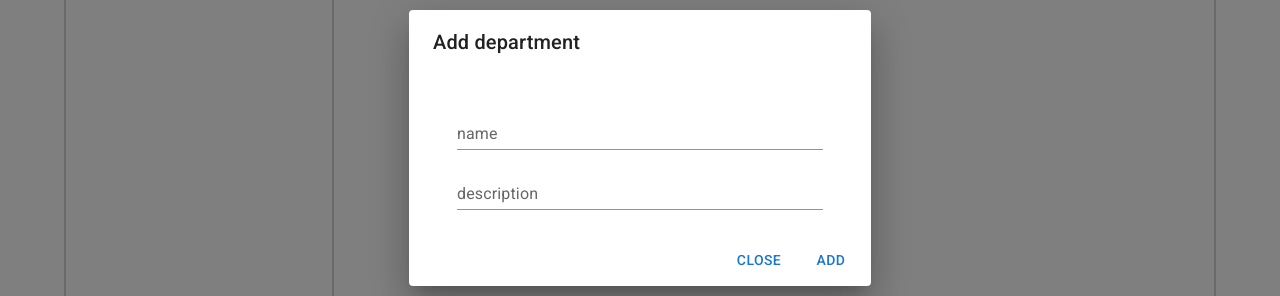
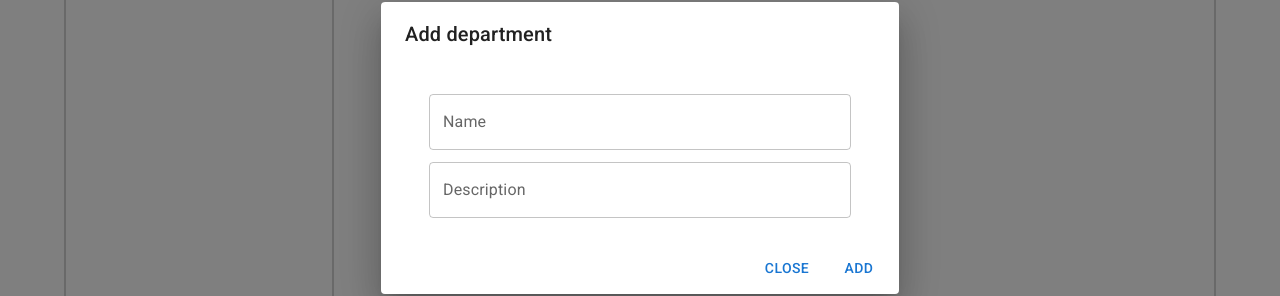
Before and after one commit to AlexanderShirokovExceedTeam/departments-client, a React (Create React App) app: page /departments in a window 1280 px wide. Both pictures are taken after a click on the button "ADD". Shown: the part 252-548 px from the top of the page. Built offline with nearby package versions, Linux system fonts and the light colour scheme; no server answers.

Commit message:
[WIP] MUI + formik + yup

```diff
--- a/src/components/ModalForm/index.jsx
+++ b/src/components/ModalForm/index.jsx
@@ -7,11 +7,10 @@ import {
   DialogContent,
   DialogTitle,
   Container,
-
+  TextField
 } from "@mui/material";
 import * as yup from "yup";
 import { useFormik } from "formik";
-import { ValidatorForm } from "react-material-ui-form-validator";
 
 import UserTextField from "../UserTextField/index";
 
@@ -21,10 +20,10 @@ const validationSchemaDepartment = yup.object().shape({
 });
 
 const validationSchemaEmployee = yup.object().shape({
-  email: yup.string().email('Invalid email').required('Field is required'),
-  name: yup.string().required('Field is required'),
-  age: yup.number().required('Field is required').positive().integer(),
-  position: yup.string().required('Field is required'),
+  Email: yup.string().email('Invalid email').required('Field is required'),
+  Name: yup.string().required('Field is required'),
+  Age: yup.number().required('Field is required').positive().integer(),
+  Position: yup.string().required('Field is required'),
 });
 
 const ModalForm = ({
@@ -50,20 +49,17 @@ const ModalForm = ({
   };
 
   const formik = useFormik({
-    initialValues: entity === "Department" ? {
+    initialValues: {
       name: formObject.name,
-      // name: "test",
       description: formObject.description,
-    } : {
-      email: formObject.email,
-      name: formObject.name,
-      age: formObject.age,
-      position: formObject.position,
     },
-    validationSchema: entity === "Department" ? validationSchemaDepartment : validationSchemaEmployee,
+    validationSchema: validationSchemaDepartment,
     onSubmit: (values) => {
       console.log(`values`, values);
-    }
+      submitForm({ ...values });
+      // submitForm({ ...formObject });
+      setFormObject({});
+    },
   })
 
   return (
@@ -78,45 +74,63 @@ const ModalForm = ({
         {entity === "Employee" ? "employee" : "department"}
       </DialogTitle>
       <form
-        noValidate
-        autoComplete="off"
-        instantValidate
-        onSubmit={(e) => {
-          e.preventDefault();
-          formik.handleSubmit()
-          // submitForm({ ...formObject });
-          // setFormObject({});
-        }}
-        onError={(errors) => {
-          console.log("Validation error", errors)
-        }}
+        // onSubmit={(e) => {
+        //   e.preventDefault();
+        //   formik.handleSubmit(e);
+        //   // submitForm({ ...formObject });
+        //   // setFormObject({});
+        // }}
+        onSubmit={formik.handleSubmit}
       >
         <DialogContent>
           {entity === "Department" ? (
             <Container
               component="form"
-              // onKeyPress={(e) => onSubmit(e, { ...formObject })}
             >
-              <UserTextField
+              <TextField
+                fullWidth
+                margin="dense"
+                id="name"
+                name="name"
+                label="Name"
+                value={formik.values.name}
+                // value={formObject.name}
+                onChange={formik.handleChange}
+                // onChange={(e) => setFieldHandler("name", e)}
+                error={formik.touched.name && Boolean(formik.errors.name)}
+                helperText={formik.touched.name && formik.errors.name}
+              />
+              {/* <UserTextField
                 currentKey="name"
                 // defaultValue={formObject.name}
-                defaultValue={formik.values.name}
+                value={formik.values.name}
                 onChange={formik.handleChange}
                 type="text"
                 setFieldHandler={setFieldHandler}
-                // validators={['required']}
-                // errorMessages={['This field is required']}
                 error={formik.touched.name && Boolean(formik.errors.name)}
                 helperText={formik.touched.name && formik.errors.name}
-              />
-              <UserTextField
+              /> */}
+              <TextField
+                fullWidth
+                margin="dense"
+                id="description"
+                name="description"
+                label="Description"
+                value={formik.values.description}
+                // value={formObject.description}
+                onChange={formik.handleChange}
+                // onChange={(e) => setFieldHandler("Description", e)}
                 error={formik.touched.description && Boolean(formik.errors.description)}
-                currentKey="description"
-                // defaultValue={formObject.description}
-                defaultValue={formik.values.description}
-                type="text"
-                setFieldHandler={setFieldHandler}
-              />
+                helperText={formik.touched.description && formik.errors.description}
+                />
+                {/* <UserTextField
+                  error={formik.touched.description && Boolean(formik.errors.description)}
+                  currentKey="description"
+                  // defaultValue={formObject.description}
+                  value={formik.values.description}
+                  type="text"
+                  setFieldHandler={setFieldHandler}
+                /> */}
             </Container>
           ) : (
             <Container component="form">
@@ -126,9 +140,6 @@ const ModalForm = ({
                 defaultValue={formik.values.email}
                 type="email"
                 setFieldHandler={setFieldHandler}
-                // validators={['required', 'isEmail']}
-                // errorMessages={['This field is required', 'Email invalid']}
-                // required={true}
               />
               <UserTextField
                 currentKey="name"
@@ -136,9 +147,6 @@ const ModalForm = ({
                 defaultValue={formik.values.name}
                 type="text"
                 setFieldHandler={setFieldHandler}
-                // validators={['required']}
-                // errorMessages={['This field is required']}
-                // required={true}
               />
               <UserTextField
                 currentKey="age"
@@ -146,13 +154,6 @@ const ModalForm = ({
                 defaultValue={formik.values.age}
                 type="number"
                 setFieldHandler={setFieldHandler}
-                // validators={["required", "minNumber:1", "maxNumber:100"]}
-                // errorMessages={[
-                //   'This field is required',
-                //   "value must be positive",
-                //   "value must be less or equal 100",
-                // ]}
-                // required={true}
               />
               <UserTextField
                 currentKey="position"
@@ -160,9 +161,6 @@ const ModalForm = ({
                 defaultValue={formik.values.position}
                 type="text"
                 setFieldHandler={setFieldHandler}
-                // validators={['required']}
-                // errorMessages={['This field is required']}
-                // required={true}
               />
             </Container>
           )}
--- a/src/components/RenderEntity/index.jsx
+++ b/src/components/RenderEntity/index.jsx
@@ -48,6 +48,7 @@ const RenderEntity = ({
     setIsEdit(true);
     openModal(true);
     setFormObject(editedItem);
+    console.log('formObject :>> ', editedItem);
   };
 
   const filterHandler = (departmentId) => {
```
Also changed, not shown: src/components/UserTextField/index.jsx (+0 -16 lines), 1 other file (tests, documents, lock files or other folders).
